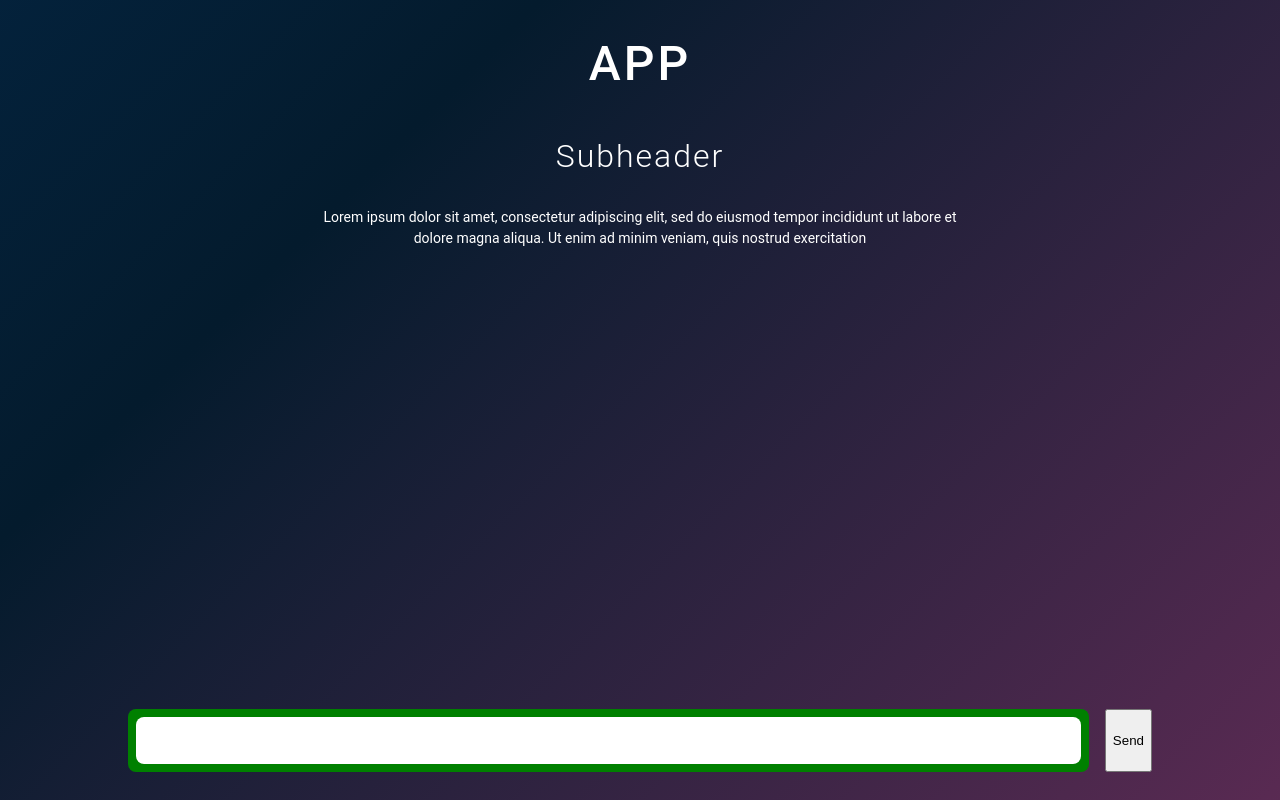
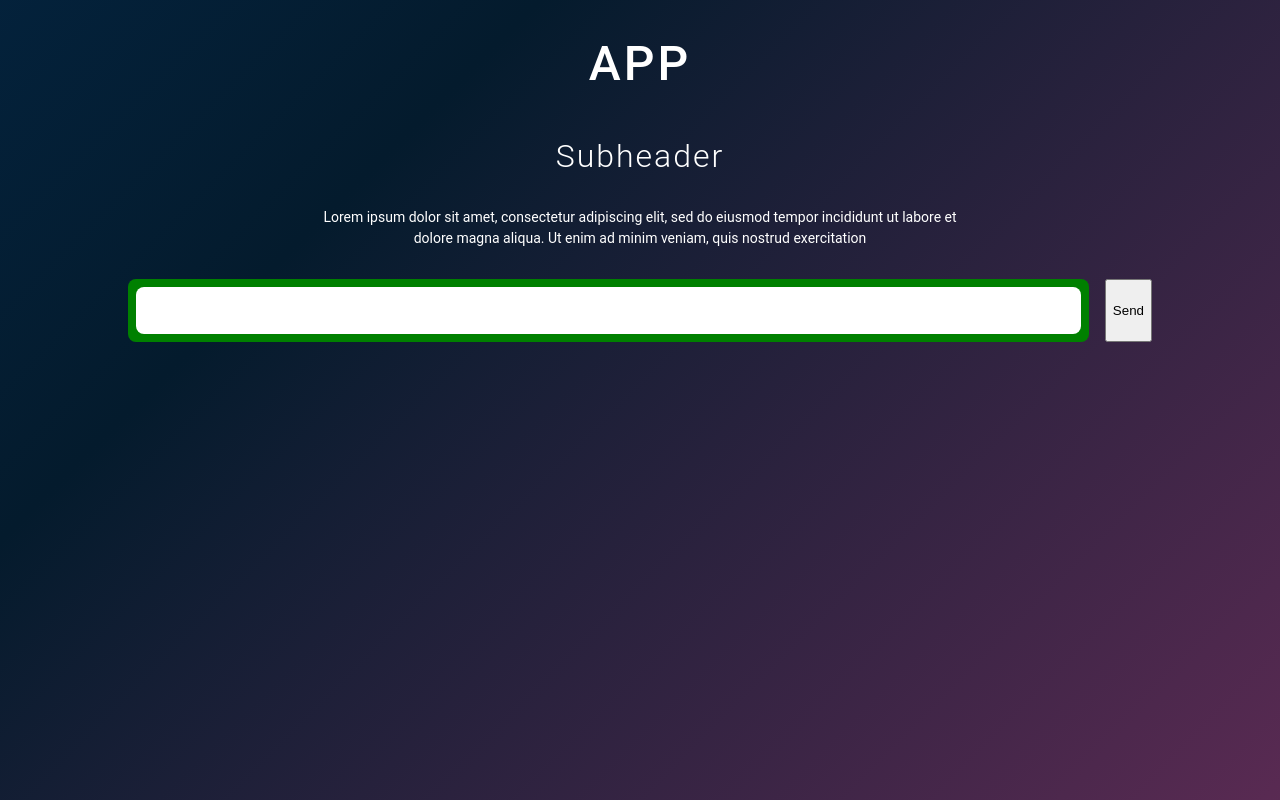
Before and after one commit to ibardash/zootalk-app, a React (Create React App) app: page / in a window 1280 px wide. Built offline with nearby package versions, Linux system fonts and the light colour scheme.

Commit message:
fix: make message list scrollable

```diff
--- a/src/App.tsx
+++ b/src/App.tsx
@@ -46,8 +46,9 @@ const Container = styled.div`
 
 const InnerContainer = styled.div`
   display: flex;
-  flex: 1;
   flex-direction: column;
+  height: 100%;
+  min-height: 100%;
   padding: 0 1rem;
 
   @media (min-width: 80rem) {
--- a/src/components/MessageList/MessageList.tsx
+++ b/src/components/MessageList/MessageList.tsx
@@ -8,23 +8,13 @@ export interface MessageListProps {
 export function MessageList({ messages }: MessageListProps) {
   return (
     <OuterContainer>
-      <InnerContainer className="scrollable-content content">
-        {messages.map((message, i) => (
-          <MessageBubble key={i}>{message}</MessageBubble>
-        ))}
-      </InnerContainer>
+      {messages.map((message, i) => (
+        <MessageBubble key={i}>{message}</MessageBubble>
+      ))}
     </OuterContainer>
   );
 }
 
 const OuterContainer = styled.div`
-  display: flex;
-  flex: 1;
-  overflow: hidden;
+  overflow-y: scroll;
 `;
-
-const InnerContainer = styled.div`
-  display: flex;
-  flex-direction: column;
-  flex: 0 1 auto;
-`;
```
